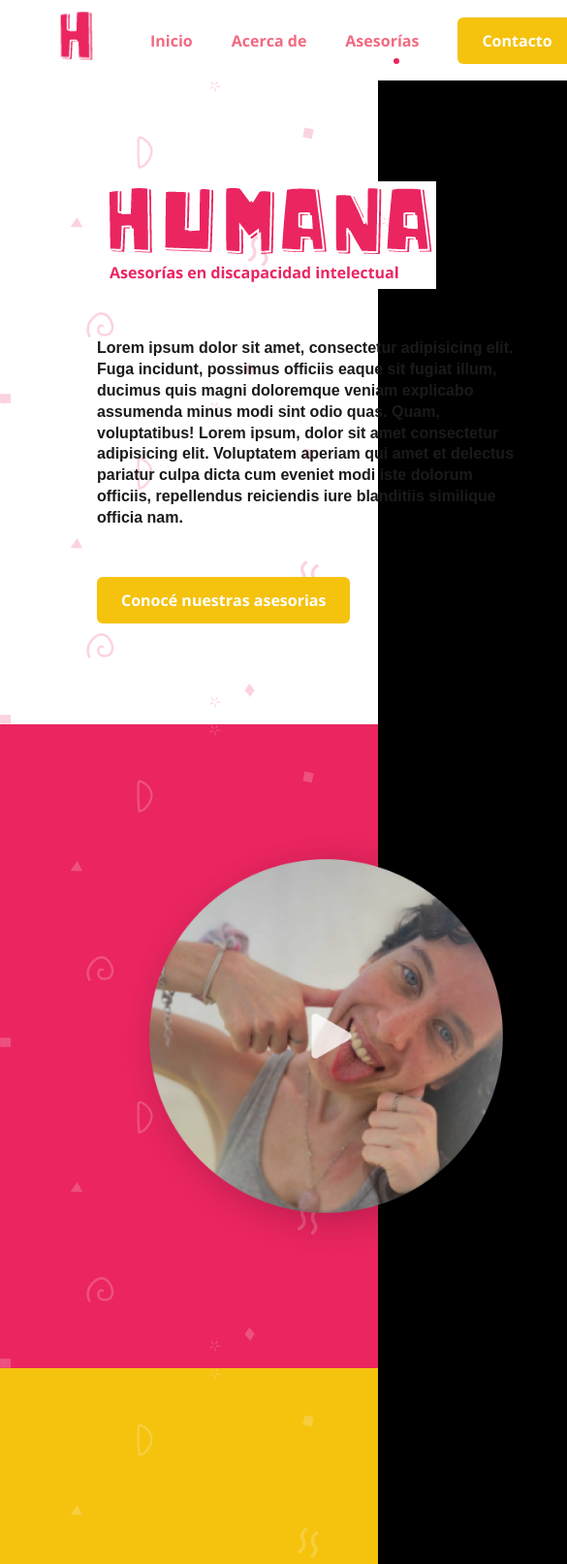
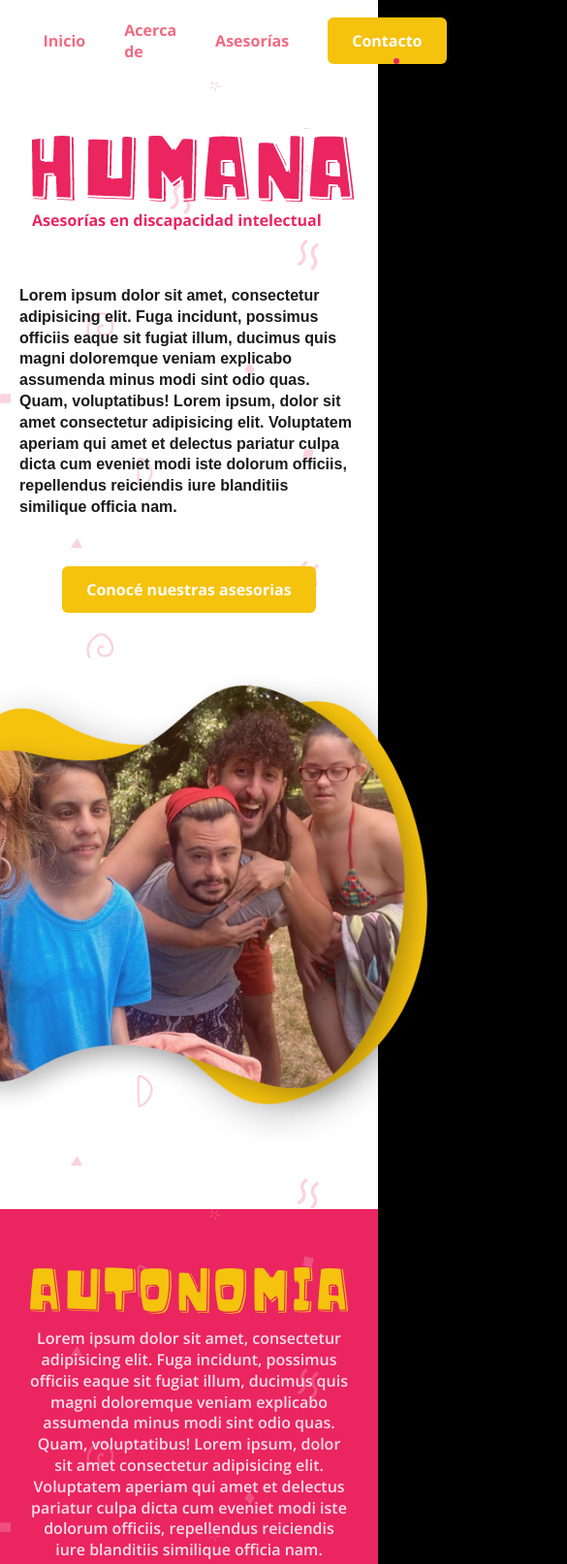
Before and after one commit to Lmho546/Humana, a website: page index.html in a window 390 px wide. Shown: the top 1613 px of the page at 97% size, 585 px wide, since content can reach past the window. Drawn offline with nearby package versions, Linux system fonts and the light colour scheme.

Commit message:
Agreagado MediaQuery (Responsive Comienzo)

```diff
--- /dev/null
+++ b/styles/_mediaQuery.scss
@@ -0,0 +1,80 @@
+@media (max-width: 1400px) {
+
+    .Container{
+        width: unset;
+        max-height: unset;
+        flex-direction: column;
+        margin: 0px;
+    }
+
+    .navBar{
+        justify-content: center;
+    }
+
+    .buttonMenu{
+        margin-right: 40px;
+        margin-left: 0px;
+    }
+    .buttonContacto{
+        margin-left: 0px;
+    }
+    .homeHumanaLogoAll{
+        align-items: center;
+        margin: 5px;
+        margin-top: 50px;
+        margin-right: 50px;
+        margin-left: 50px;
+    }
+    .homePhotoMain{
+        margin:10px;
+        margin-top: 50px;
+        margin-bottom: 50px;
+    }
+
+    .homeSectionPhoto {
+        margin: 10px;
+        margin-top: 20px;
+        margin-bottom: 50px;
+    }
+
+    .homeSectionLogoAll {
+        margin: 5px;
+        margin-top: 50px;
+        margin-right: 50px;
+        margin-left: 50px;
+        align-items: center;
+        order: -1;
+        text-align: center;
+    }
+    .homeSectionTitle{
+        margin-bottom: 10px;
+        margin-top: 10px;
+    }
+
+    .homeSectionText{
+        margin-top: 5px;
+    }
+    .homeSectionCategories{
+        padding: 0px;
+        margin-left: 50px;
+        margin-right: 50px;
+        margin-bottom: 50px;
+        align-items: center;
+
+
+        .categoryContainer{
+            display: flex;
+            flex-direction: column;
+            justify-content:center;
+            align-items: center;
+            text-align: center;
+            padding: 50px;
+            padding-top: 2rem;
+            padding-bottom: 2rem;
+
+        }
+    }
+    .rights{
+        text-align: center;
+    }
+}
--- a/styles/styles.scss
+++ b/styles/styles.scss
@@ -15,3 +15,5 @@
 @import 'homeSection';
 
 @import 'homeFooter';
+
+@import 'mediaQuery';
```
Also changed, not shown: styles/styles.css, 1 other file.
